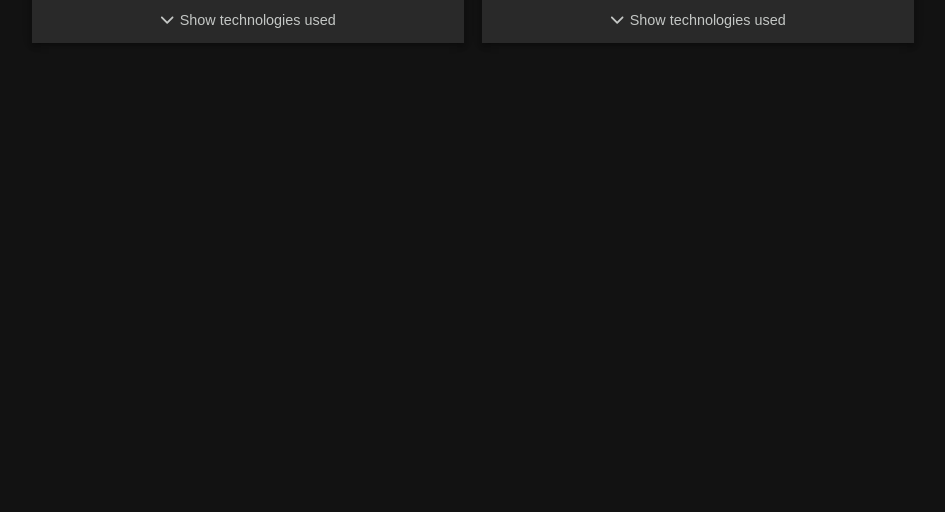
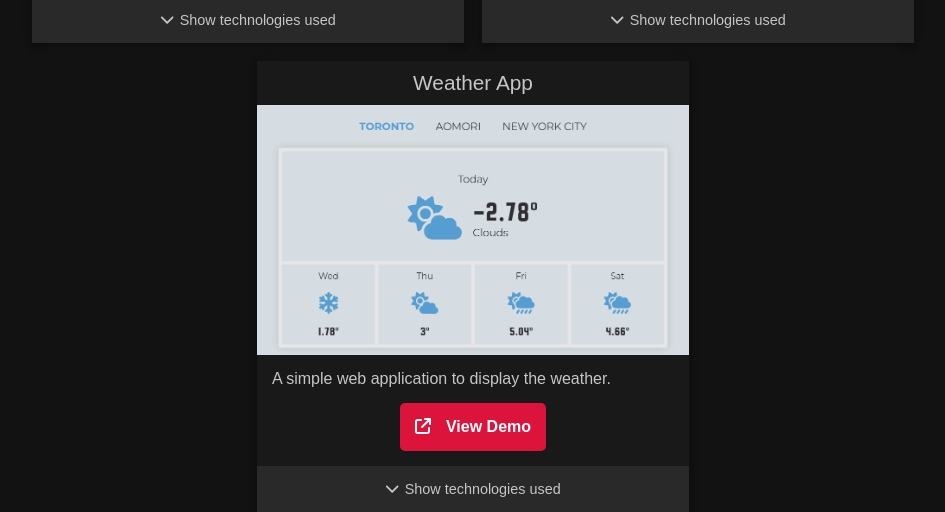
Before and after one commit to Jon1701/portfolio-v6, a Gatsby site: page / in a window 1280 px wide. Shown: the part 2178-2690 px from the top of the page, without its empty margins (167-1112 px from the left). Before the commit the page ends 2239 px from the top, so only its background shows below. Built offline with nearby package versions, Linux system fonts and the light colour scheme; Gatsby itself is replaced by a stand-in of ours; a web font is replaced by a local one.

Commit message:
Add Weather App to Portfolio Section

```diff
--- a/src/components/IndexPage/Sections/Portfolio/index.tsx
+++ b/src/components/IndexPage/Sections/Portfolio/index.tsx
@@ -2,18 +2,19 @@ import React from 'react';
 import styled from 'styled-components';
 
 import ProjectCard from '@components/ProjectCard';
+import { mobileBreakpoint, tabletBreakpoint } from '@util/breakpoints';
 
+import byTheNumbersImageURL from './assets/images/by-the-numbers.png';
 import evoMemberPortalImageURL from './assets/images/evo-member-portal.png';
 import evoPluginImageURL from './assets/images/evo-plugin.png';
 import evoWebsiteImageURL from './assets/images/evo-website.png';
 import Logo from './components/Logo';
+import mansfieldLogoURL from './assets/images/mansfield-logo.png';
 import navTechLogoURL from './assets/images/navtech-logo.png';
 import pmpGatewayDashboardImageURL from './assets/images/pmp-gateway-dashboard.png';
 import pmpLogoURL from './assets/images/pmp-logo.png';
 import pmpSalesSiteImageURL from './assets/images/pmp-sales-site.png';
-import byTheNumbersImageURL from './assets/images/by-the-numbers.png';
-import mansfieldLogoURL from './assets/images/mansfield-logo.png';
-import { mobileBreakpoint, tabletBreakpoint } from '@util/breakpoints';
+import weatherAppImageURL from './assets/images/weather-app.png';
 
 /**
  * Component container.
@@ -174,6 +175,21 @@ const technologies = {
   mansfield: {
     byTheNumbers: ['Python', 'Flask', 'Amazon EC2', 'MongoDB', 'SVN'],
   },
+  personal: {
+    weatherApp: [
+      'React',
+      'TypeScript',
+      'Next.js',
+      'Node.js',
+      'Express.js',
+      'ESLint',
+      'Styled Components',
+      'Prettier',
+      'Stylelint',
+      'Vercel',
+      'OpenWeatherMap',
+    ],
+  },
 };
 
 /**
@@ -259,6 +275,14 @@ const PortfolioSection = React.forwardRef<HTMLElement>((props, ref) => {
             }
             technologies={technologies.mansfield.byTheNumbers}
           />
+
+          <ProjectCard
+            title="Weather App"
+            description="A simple web application to display the weather."
+            imageSrc={weatherAppImageURL}
+            technologies={technologies.personal.weatherApp}
+            demoHref="https://weather-9wlky8dr3-development-jonbaloncom.vercel.app/"
+          />
         </GridLayout>
       </Content>
     </Container>
```
Also changed, not shown: src/components/IndexPage/Sections/Portfolio/assets/images/weather-app.png (added).
